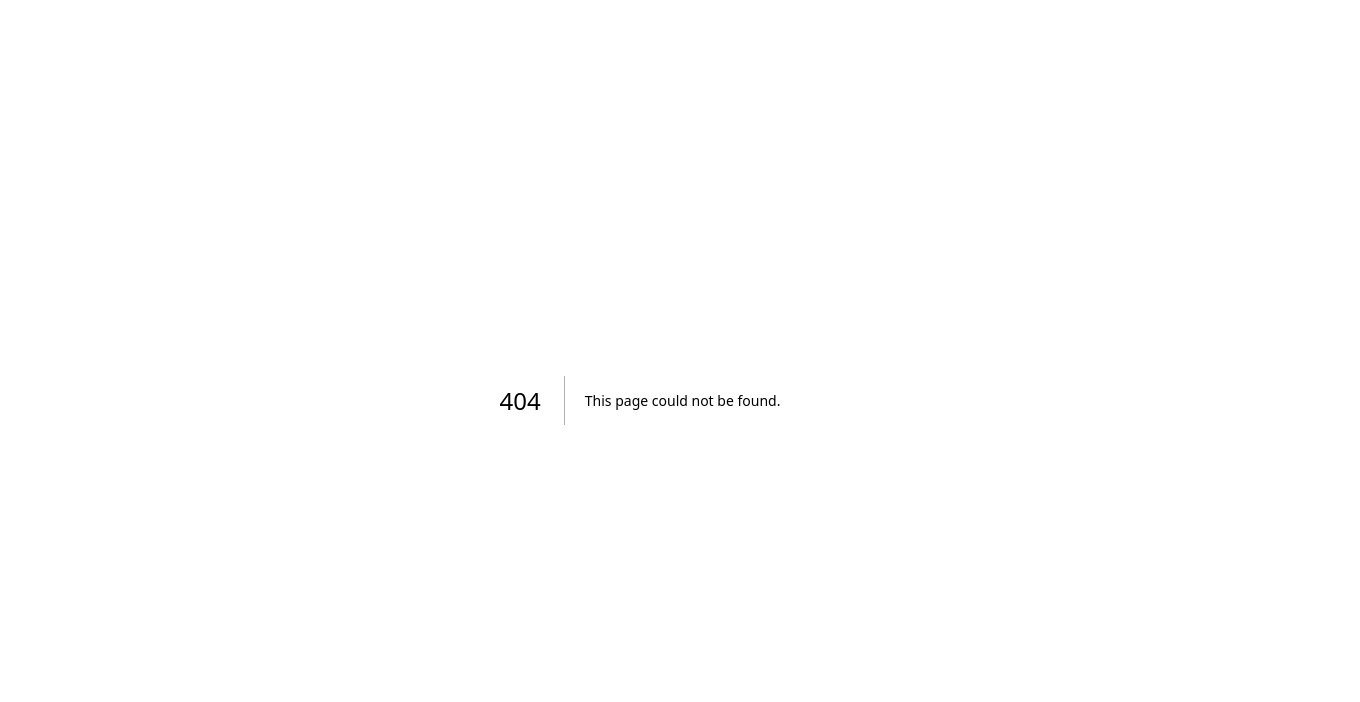
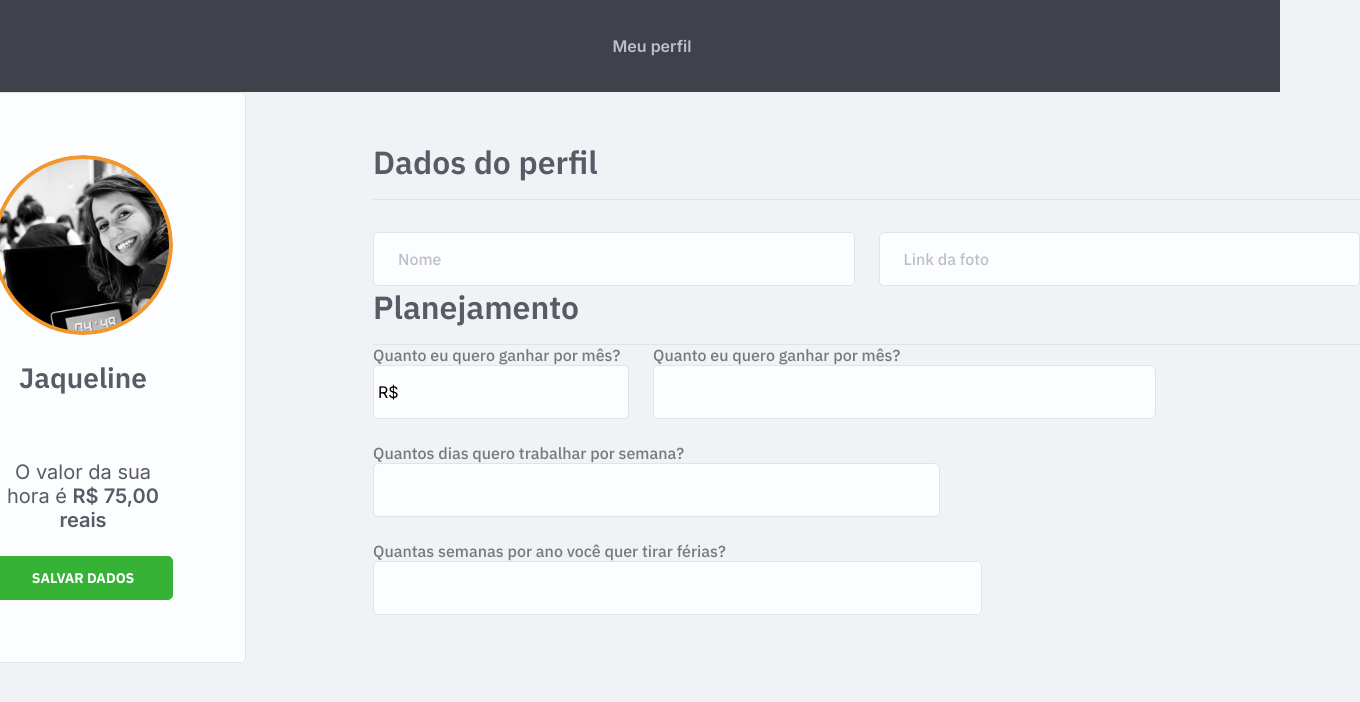
Before and after one commit to femolinos/jobs-calc, a Next.js app: page /profile in a window 1280 px wide. Before the commit this address had no page. Shown: the top 702 px of the page, 1360 px wide, since content can reach past the window. Built offline with nearby package versions, Linux system fonts and the light colour scheme.

Commit message:
feat: added profile basic structure

```diff
--- /dev/null
+++ b/src/components/Header/index.tsx
@@ -0,0 +1,18 @@
+import React from "react";
+import Link from "next/link";
+
+import { HeaderContent, Wrapper } from "./styles";
+
+export function Header() {
+  return (
+    <Wrapper>
+      <HeaderContent>
+        <Link href={"/"}>
+          <img src="/images/back-arrow.svg" alt="Header return arrow" />
+        </Link>
+
+        <p>Meu perfil</p>
+      </HeaderContent>
+    </Wrapper>
+  );
+}
--- /dev/null
+++ b/src/components/Header/styles.ts
@@ -0,0 +1,30 @@
+import styled from "styled-components";
+
+export const Wrapper = styled.div`
+  display: flex;
+  align-items: center;
+  flex-direction: column;
+
+  background: #41414c;
+
+  width: 100%;
+`;
+
+export const HeaderContent = styled.header`
+  width: 1440px;
+
+  display: flex;
+  align-items: center;
+
+  padding: 2rem 0;
+
+  p {
+    font-weight: 600;
+
+    color: #bfbfcc;
+
+    width: 100%;
+
+    text-align: center;
+  }
+`;
--- a/src/pages/index.tsx
+++ b/src/pages/index.tsx
@@ -1,4 +1,5 @@
 import Head from "next/head";
+import Link from "next/link";
 import React from "react";
 import { JobCard } from "../components/JobCard";
 
@@ -39,7 +40,9 @@ export default function Home() {
           <ProfileSection>
             <div>
               <p>Jaqueline</p>
-              <p>Ver perfil</p>
+              <Link href={"/profile"}>
+                <p>Ver perfil</p>
+              </Link>
             </div>
 
             <img src="/images/profile-placeholder.svg" alt="Profile Picture" />
--- /dev/null
+++ b/src/pages/profile/index.tsx
@@ -0,0 +1,90 @@
+import Head from "next/head";
+import React from "react";
+
+import { Header } from "../../components/Header";
+
+import {
+  DefaultFormInput,
+  MonthValueContainer,
+  PageContainer,
+  PlanningForm,
+  ProfileCardContainer,
+  ProfileDataInputForm,
+  ProfileNameLabel,
+  ProfileWorktimeLabel,
+  ProfileWorktimeValue,
+  UserDataForm,
+  ValueInputCurrency,
+  Wrapper,
+} from "./styles";
+
+export default function Profile() {
+  return (
+    <Wrapper>
+      <Head>
+        <title>My profile | JobsCalc</title>
+      </Head>
+
+      <Header />
+
+      <PageContainer>
+        <ProfileCardContainer>
+          <img
+            src="/images/profile-placeholder.svg"
+            alt="User profile picture"
+          />
+
+          <ProfileNameLabel>Jaqueline</ProfileNameLabel>
+
+          <ProfileWorktimeLabel>
+            O valor da sua hora é{" "}
+            <ProfileWorktimeValue>R$ 75,00 reais</ProfileWorktimeValue>
+          </ProfileWorktimeLabel>
+
+          <button>SALVAR DADOS</button>
+        </ProfileCardContainer>
+
+        <UserDataForm>
+          <h2>Dados do perfil</h2>
+
+          <ProfileDataInputForm>
+            <input type="text" placeholder="Nome" />
+            <input type="text" placeholder="Link da foto" />
+          </ProfileDataInputForm>
+
+          <h2>Planejamento</h2>
+
+          <PlanningForm>
+            <div>
+              <label htmlFor="monthValue">
+                Quanto eu quero ganhar por mês?
+              </label>
+              <MonthValueContainer>
+                <input id="monthValue" type="number" />
+                <ValueInputCurrency>R$</ValueInputCurrency>
+              </MonthValueContainer>
+            </div>
+            <DefaultFormInput>
+              <label htmlFor="worktimePerDay">
+                Quanto eu quero ganhar por mês?
+              </label>
+              <input id="worktimePerDay" type="number" />
+            </DefaultFormInput>
+            <DefaultFormInput>
+              <label htmlFor="daysOfWork">
+                Quantos dias quero trabalhar por semana?
+              </label>
+              <input id="daysOfWork" type="number" />
+            </DefaultFormInput>
+            <DefaultFormInput>
+              <label htmlFor="vacationWeeks">
+                Quantas semanas por ano você quer tirar férias?
+              </label>
+              <input id="vacationWeeks" type="number" />
+            </DefaultFormInput>
+          </PlanningForm>
+        </UserDataForm>
+      </PageContainer>
+    </Wrapper>
+  );
+}
--- /dev/null
+++ b/src/pages/profile/styles.ts
@@ -0,0 +1,219 @@
+import styled from "styled-components";
+
+export const Wrapper = styled.div`
+  display: flex;
+  align-items: center;
+  flex-direction: column;
+`;
+
+export const PageContainer = styled.div`
+  width: 1440px;
+
+  display: flex;
+  align-items: center;
+  justify-content: center;
+
+  gap: 127px;
+`;
+
+export const ProfileCardContainer = styled.div`
+  padding: 62px 72px;
+  background: #fcfdff;
+
+  display: flex;
+  flex-direction: column;
+  align-items: center;
+  justify-content: center;
+
+  border: 1px solid #e1e3e6;
+  border-radius: 5px;
+
+  img {
+    width: 180px;
+    height: 180px;
+
+    border-radius: 50%;
+  }
+
+  button {
+    width: 100%;
+
+    font-size: 14px;
+    font-weight: 700;
+    font-family: "IBM Plex Sans", sans-serif;
+
+    color: #fcfdff;
+
+    padding: 12px 0;
+
+    background: #36b336;
+
+    border: 1px solid #36b336;
+    border-radius: 5px;
+
+    margin-top: 1.5rem;
+
+    transition: background-color 0.2s;
+
+    &:hover {
+      background: #fcfdff;
+      color: #36b336;
+    }
+  }
+`;
+
+export const ProfileNameLabel = styled.p`
+  font-size: 28px;
+  font-weight: 600;
+  font-family: "IBM Plex Sans", sans-serif;
+
+  color: #5a5a66;
+
+  margin-top: 1.5rem;
+`;
+
+export const ProfileWorktimeLabel = styled.p`
+  font-size: 20px;
+  color: #5a5a66;
+
+  text-align: center;
+
+  margin-top: 4rem;
+`;
+
+export const ProfileWorktimeValue = styled.span`
+  font-size: 20px;
+  font-weight: 600;
+  color: #5a5a66;
+`;
+
+export const UserDataForm = styled.section`
+  h2 {
+    font-size: 32px;
+    font-weight: 600;
+    font-family: "IBM Plex Sans", sans-serif;
+
+    color: #5a5a66;
+
+    width: 100%;
+    padding-bottom: 1rem;
+
+    border-bottom-width: 1px;
+    border-bottom-style: solid;
+    border-bottom-color: #e1e3e5;
+  }
+`;
+
+export const ProfileDataInputForm = styled.form`
+  display: flex;
+  align-items: center;
+  justify-content: center;
+
+  width: 100%;
+
+  gap: 1.5rem;
+
+  margin-top: 2rem;
+
+  input {
+    font-weight: 500;
+    font-family: "IBM Plex Sans", sans-serif;
+
+    padding: 1rem 1.5rem;
+
+    border: 1px solid #e1e3e6;
+    border-radius: 5px;
+
+    background: #fcfdff;
+
+    width: 100%;
+  }
+
+  input::placeholder {
+    font-family: "IBM Plex Sans", sans-serif;
+    color: #bfbfcc;
+  }
+`;
+
+export const PlanningForm = styled.section`
+  display: flex;
+  align-items: center;
+
+  gap: 1.5rem;
+
+  flex-wrap: wrap;
+
+  width: 100%;
+
+  label {
+    max-width: 50%;
+
+    font-weight: 500;
+    font-family: "IBM Plex Sans", sans-serif;
+
+    color: #787880;
+  }
+
+  input {
+    font-weight: 500;
+    font-family: "IBM Plex Sans", sans-serif;
+
+    border: 1px solid #e1e3e6;
+    border-radius: 5px;
+
+    background: #fcfdff;
+
+    width: 100%;
+  }
+`;
+
+export const MonthValueContainer = styled.div`
+  position: relative;
+  display: flex;
+  align-items: center;
+  justify-content: center;
+
+  height: fit-content;
+
+  input {
+    padding: 1rem 2rem;
+  }
+
+  input[type="number"]::-webkit-inner-spin-button,
+  input[type="number"]::-webkit-outer-spin-button {
+    -webkit-appearance: none;
+  }
+`;
+
+export const ValueInputCurrency = styled.span`
+  position: absolute;
+  display: block;
+  left: 5px;
+  top: 17px;
+  z-index: 9;
+`;
+
+export const DefaultFormInput = styled.div`
+  label {
+    max-width: 50%;
+
+    font-weight: 500;
+    font-family: "IBM Plex Sans", sans-serif;
+
+    color: #787880;
+  }
+
+  input {
+    font-weight: 500;
+    font-family: "IBM Plex Sans", sans-serif;
+
+    border: 1px solid #e1e3e6;
+    border-radius: 5px;
+
+    background: #fcfdff;
+
+    width: 100%;
+
+    padding: 1rem 2rem;
+  }
+`;
```
Also changed, not shown: src/pages/styles.ts (+5 -4 lines), public/images/back-arrow.svg (added), public/images/profile-placeholder.svg.
